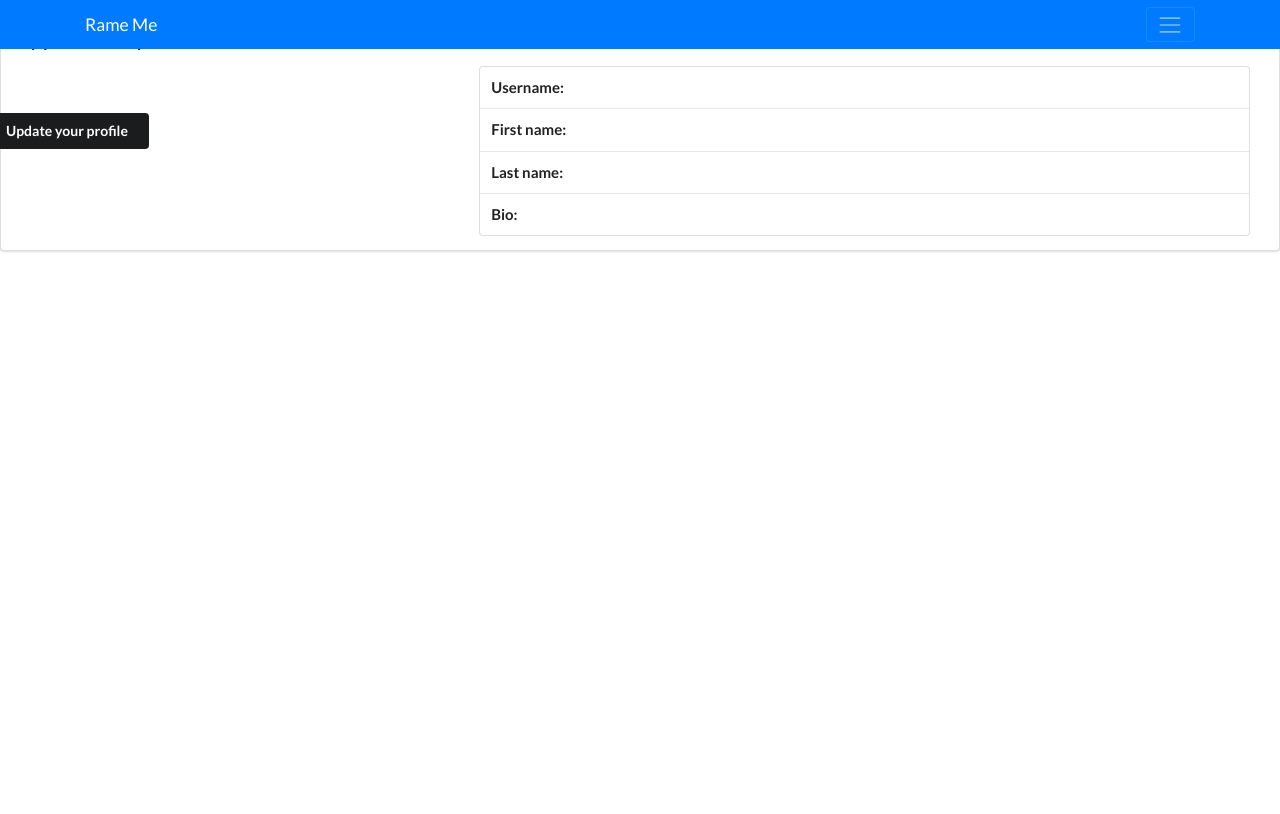
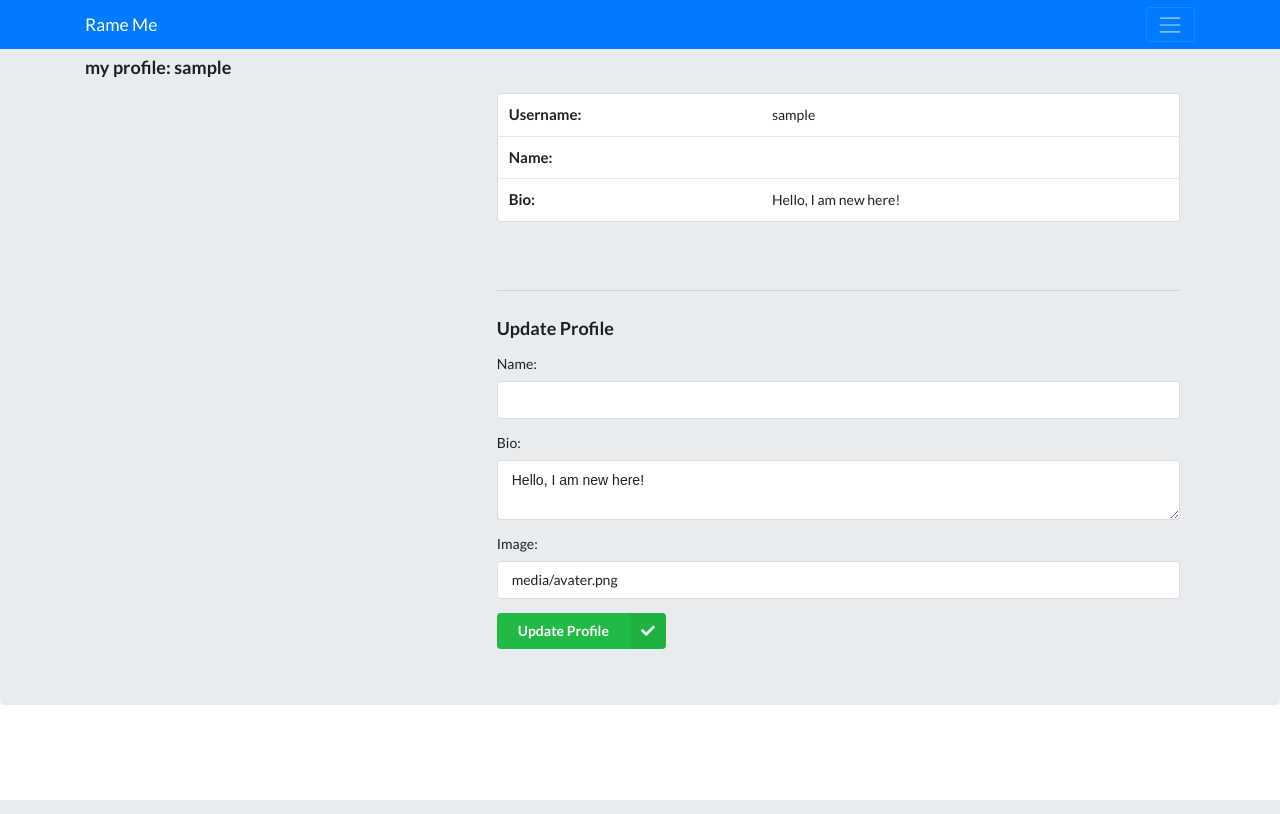
Before and after one commit to Antony-me/Ratemyapp, a Django app: page /profile/ in a window 1280 px wide. Run offline with Django 3.2, Linux system fonts and the light colour scheme; the visitor is signed in with stand-in values (Sample User, id 1); data comes from the database, SQL or seed files in the repository; some libraries are stand-ins or nearby versions.

Commit message:
styled update post and update profile  forms

```diff
--- a/rating_app/forms.py
+++ b/rating_app/forms.py
@@ -20,9 +20,12 @@ class NewPostForm(forms.ModelForm):
 
 
 class ProfileModelForm(forms.ModelForm):
+    bio = forms.CharField(widget=forms.Textarea(attrs={'rows':2}))
     class Meta:
         model= Profile
-        fields=('name','bio', 'avatar')
+        fields=('name','bio','avatar')
+
+
 class UpdateUserProfileForm(forms.ModelForm):
     class Meta:
         model = Profile
--- a/rating_app/templates/all_projects/update.html
+++ b/rating_app/templates/all_projects/update.html
@@ -1,75 +1,65 @@
-
 {%extends 'all_projects/base.html'%}
 {% block title %}
 my profile
 {% endblock title %}
 
 {% block content %}
+<div class="jumbotron">
 
-<!-- MODAL -->
-<div class="ui modal mymodal">
-  <i class="close icon"></i>
-  <div class="header">
-    Update your Profile
-  </div>
-  <div class="image content">
-    <div class="ui medium image">
-      <img src="{{profile.avatar.url}}">
-    </div>
-    <div class="description">
-      <div class="ui header">Provide newest info about you </div>
-     <form action="" method="POST" class="ui form" enctype='multipart/form-data'>
-        {% csrf_token %}
-        {{form.as_p}}
-    </div>
-  </div>
-  <div class="actions">
-    <button type='submit' class="ui positive right labeled icon button">
-      Update
-      <i class="checkmark icon"></i>
-    </button>
-    </form>
-  </div>
-</div>
-<div class="ui segment">
+<div class="container" style="margin: auto;">
     {% if confirm %}
-        <div class="ui green message">Your profile has been updated</div>
+    <div class="ui green message">Your profile has been updated</div>
     {% endif %}
     <h3>my profile: {{request.user}}</h3>
     <div class="ui grid">
         <div class='row'>
             <div class='six wide column'>
-                <img class="ui medium rounded image" src={{profile.avatar.url}}>
+                <img class="ui medium rounded-circle image" src={{profile.avatar.url}}>
                 <div class="row mt-5">
-                    <button class='ui secondary button' id='modal-btn'>Update your profile</button>
                 </div>
             </div>
             <div class="ten wide column">
                 <table class="ui table">
                     <tbody>
                         <tr>
-                            <td><h4>Username:</h4></td>
+                            <td>
+                                <h4>Username:</h4>
+                            </td>
                             <td>{{profile.user}}</td>
                         </tr>
                         <tr>
-                            <td><h4>First name:</h4></td>
-                            <td>{{profile.first_name}}</td>
+                            <td>
+                                <h4>Name:</h4>
+                            </td>
+                            <td>{{profile.name}}</td>
                         </tr>
+
                         <tr>
-                            <td><h4>Last name:</h4></td>
-                            <td>{{profile.last_name}}</td>
-                        </tr>
-                        <tr>
-                            <td><h4>Bio:</h4></td>
+                            <td>
+                                <h4>Bio:</h4>
+                            </td>
                             <td>{{profile.bio}}</td>
                         </tr>
 
                     </tbody>
                 </table>
+                <div class="description">
+                    <br> <br> <hr><div class="ui header">Update Profile</div>
+                    <form action="" method="POST" class="ui form" enctype='multipart/form-data'>
+                        {% csrf_token %}
+                        {{form.as_p}}
+                        <button type='submit' class="ui positive right labeled icon button">
+                            Update Profile
+                            <i class="checkmark icon"></i>
+                        </button>
+                </div>
+            </div>
+            <div class="actions">
+
+                </form>
             </div>
         </div>
     </div>
 </div>
-
-
+</div>
 {% endblock content %}
--- a/rating_app/views.py
+++ b/rating_app/views.py
@@ -25,10 +25,12 @@ def new_post(request):
             post = form.save(commit=False)
             post.user = current_user
             post.save()
-        return redirect('landing')
+        return redirect('rating_app:index')
     else:
         form = NewPostForm()
     return render(request, 'new_post.html', {"form": form})
+
+
 
 @login_required(login_url='/accounts/login/')
 def profile(request):
@@ -41,4 +43,4 @@ def profile(request):
         if form.is_valid():
             form.save()
             confirm = True
-    return render(request, 'all_projects/update.html', {'confirm':confirm, 'form':form })
+    return render(request, 'all_projects/update.html', {'confirm':confirm, 'form':form, 'profile':profile})
```
Also changed, not shown: rating_app/templates/new_post.html (+4 -3 lines).
